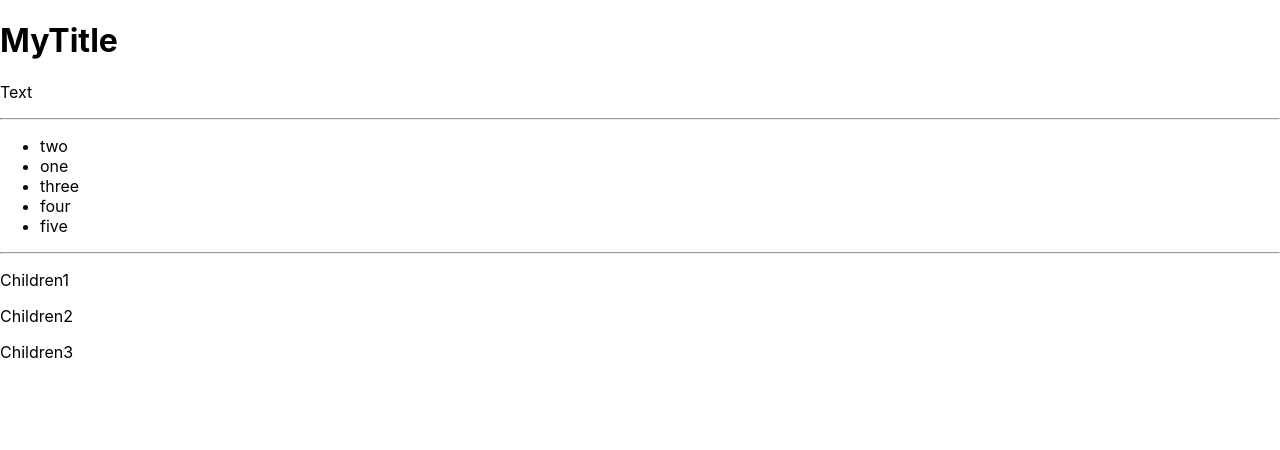
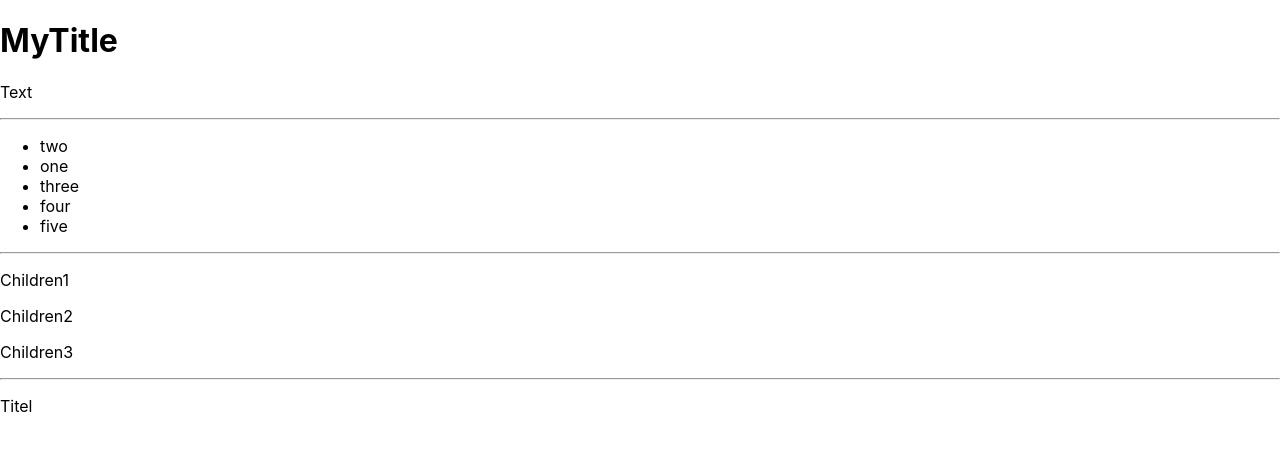
Before and after one commit to sandstorm/react-training-november-2021, a React (Create React App) app: page / in a window 1280 px wide. Shown: the top 450 px of the page. Built offline with nearby package versions, Linux system fonts and the light colour scheme.

Commit message:
TASK: Add Accordeon Component

```diff
--- a/src/App.tsx
+++ b/src/App.tsx
@@ -1,4 +1,5 @@
 import React from 'react';
+import Accordeon from './aufgaben/Accordeon';
 import ComponentWithChildren from './aufgaben/ComponentWithChildren';
 // import './App.css';
 import ComponentWithFragment from './aufgaben/ComponentWithFragment';
@@ -39,6 +40,8 @@ function App() {
         <p>Children2</p>
         <p>Children3</p>
       </ComponentWithChildren>
+      <hr />
+      <Accordeon />
     </div>
   );
 }
--- /dev/null
+++ b/src/aufgaben/Accordeon.tsx
@@ -0,0 +1,22 @@
+import { useCallback, useState } from "react"
+
+const Accordeon = () => {
+    // this component re-renders every time this state (isExpanded) changes (exactly like props)
+    const [isExpanded, setExpanded] = useState(false)
+
+    // this callback is recreated every time any variable in the dependency array ([isExpanded]) changes
+    // this also rerenders the component
+    // Hint: In this scenario it is obviously not neccessary to wrap the click handler into "useCallback", but
+    //       if a component gets more state, it becomes a viable performance optimization
+    const handleClick = useCallback(() => setExpanded(!isExpanded), [isExpanded])
+
+    return (
+        <div>
+            <p onClick={handleClick}>Titel</p>
+            {/* if isExpanded == true (truthy) then everything after the "&&" is evaluated (rendered) */}
+            {isExpanded && <div>Content</div>}
+        </div>
+    )
+}
+
+export default Accordeon
```
